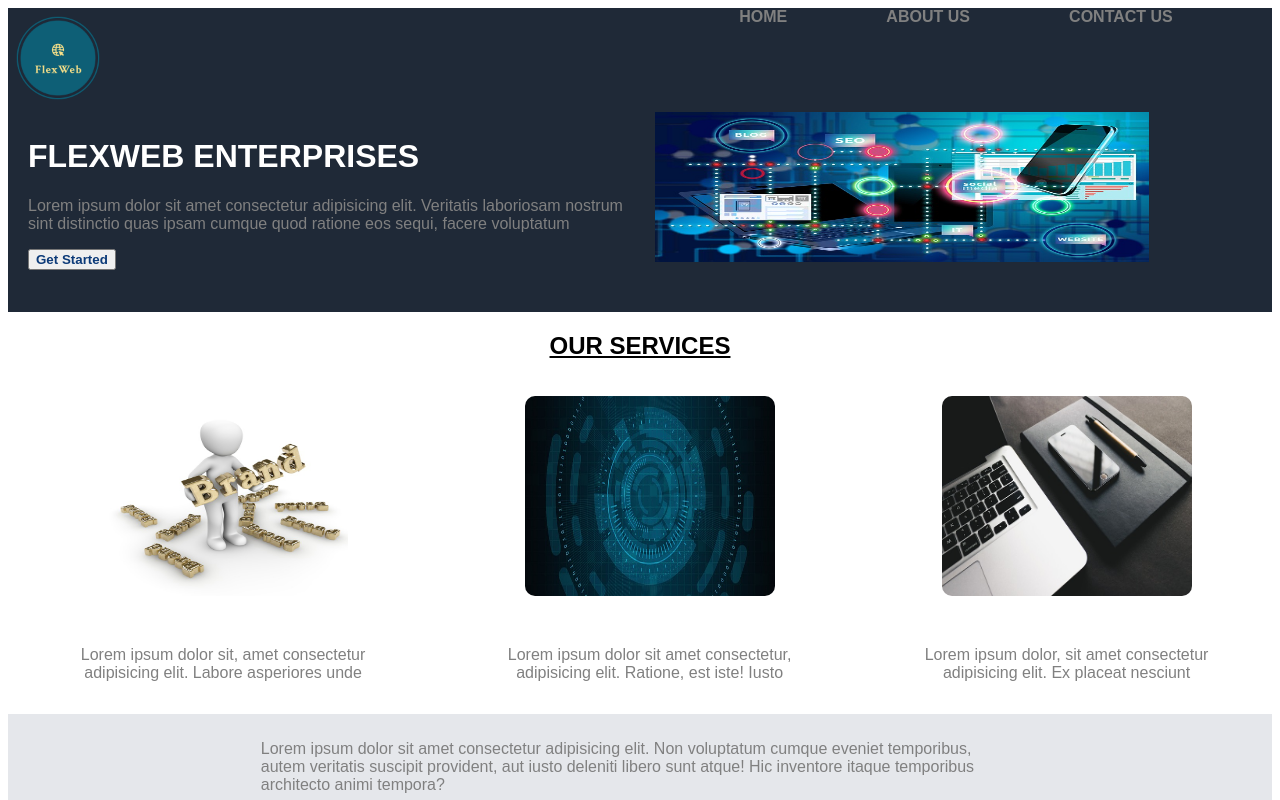
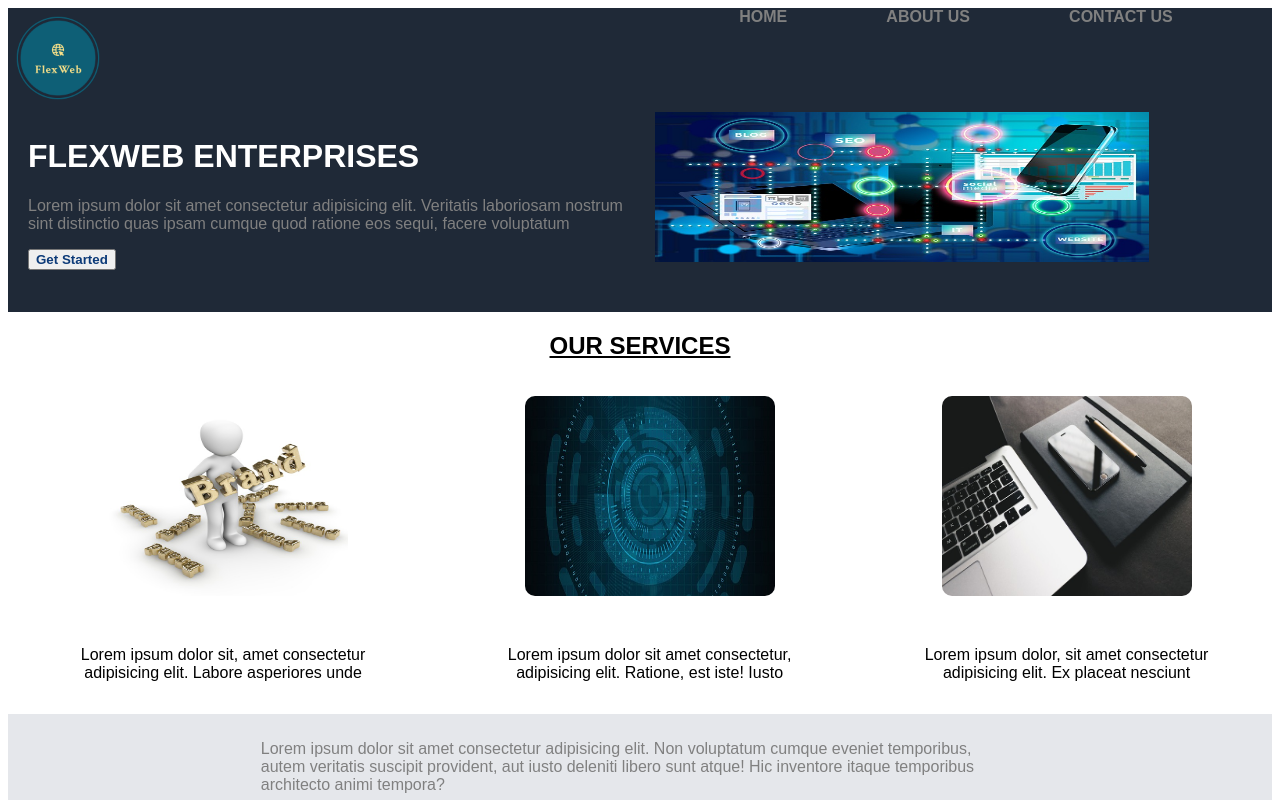
Before and after one commit to NamaiyianSaidimu/business-landing-page, a plain HTML site: page index.html in a window 1280 px wide. Shown: the top 800 px of the page. Drawn offline with Linux system fonts and the light colour scheme.

```diff
--- a/styles.css
+++ b/styles.css
@@ -77,7 +77,7 @@
 .services {
     display: flex;
     justify-content: space-evenly;
-    color: gray;
+    color: #000;
 }
 
 
```
